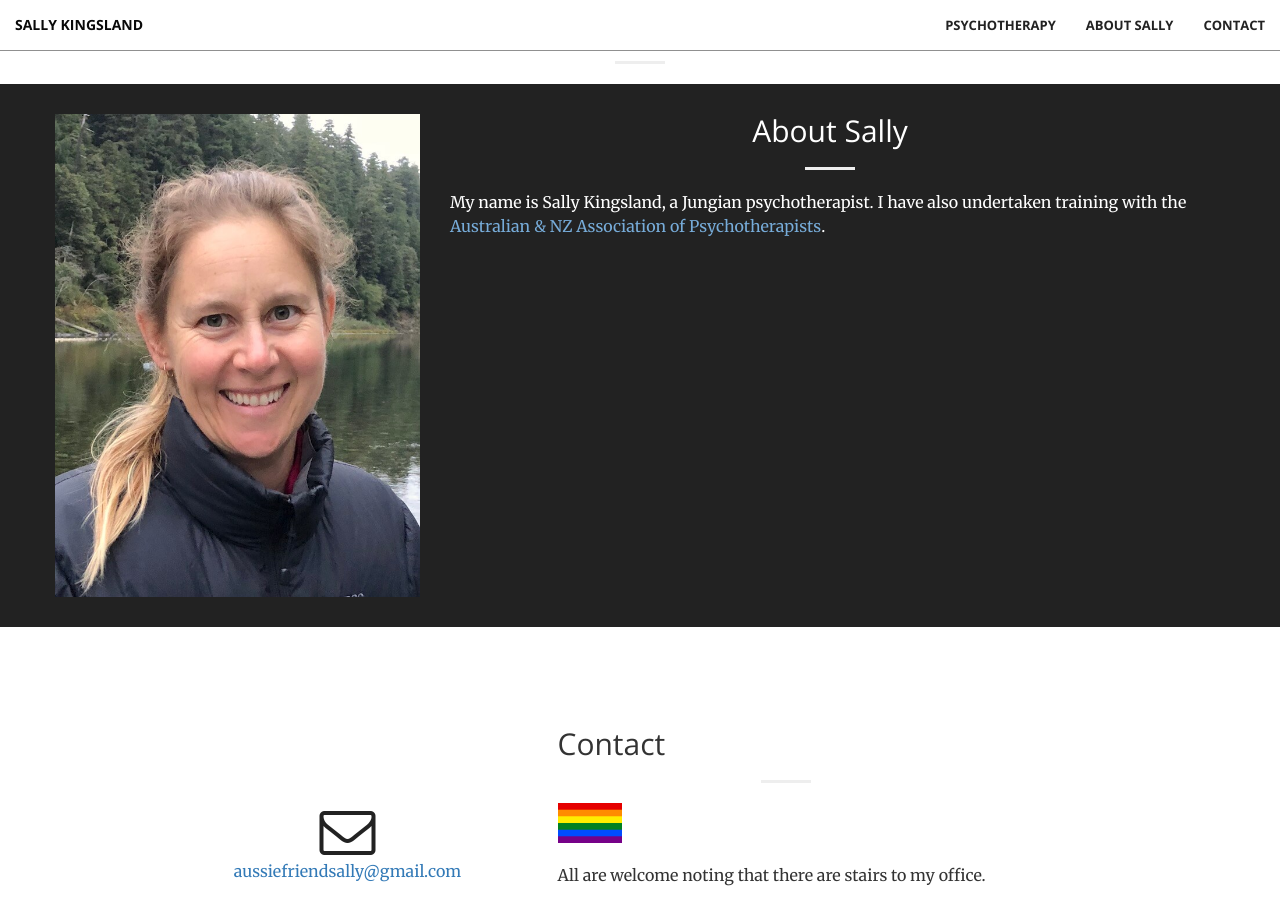
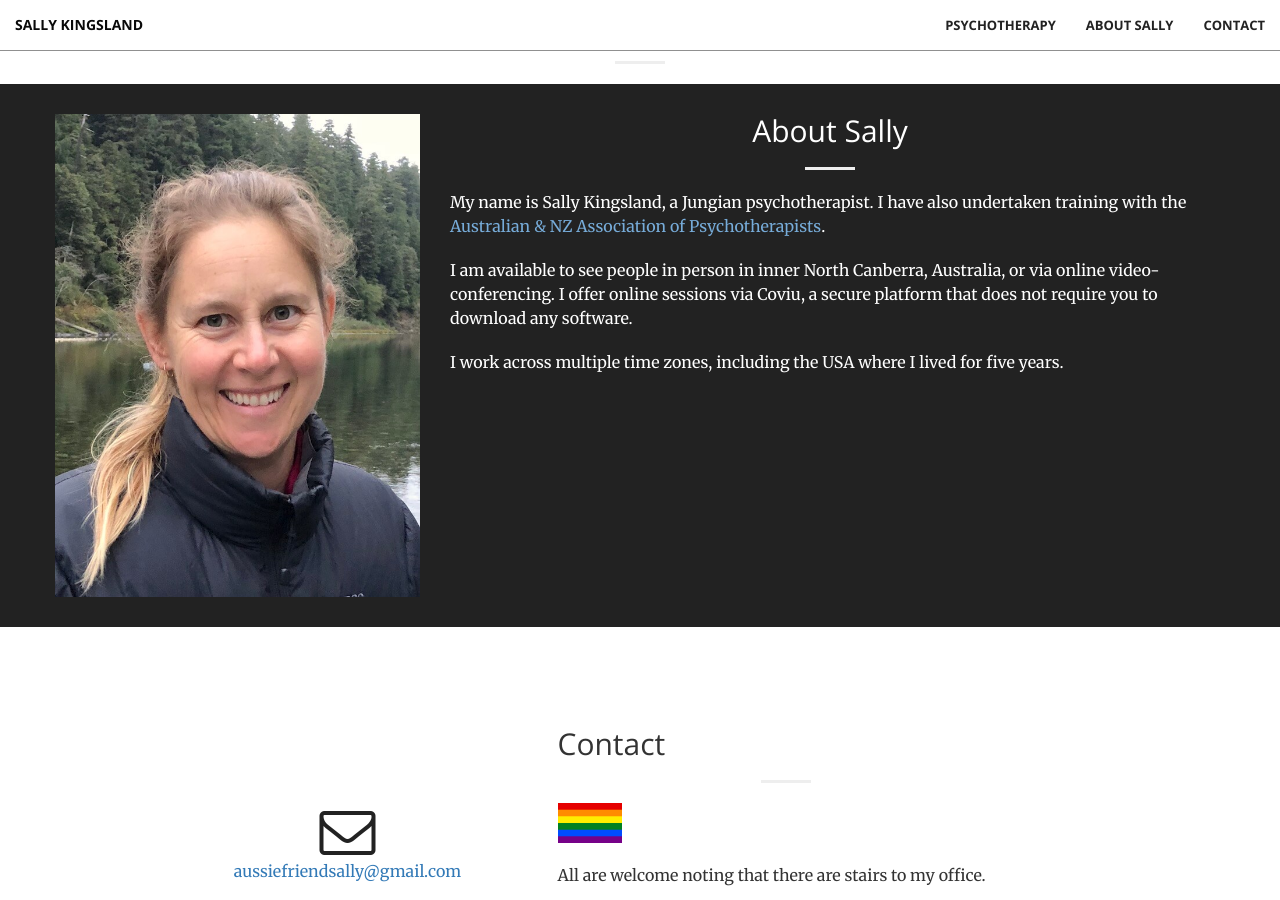
Before and after one commit to sallykingsland/sallykingsland.github.io, a Jekyll site: the page built from index.md, in a window 1280 px wide and 900 px high, scrolled down 1958 px. Built offline with Jekyll 4.4.1, drawn with Linux system fonts in a browser that asks for light colours; our own code applies the rules of GitHub Pages for plain Markdown files.

Commit message:
moving text from Contact to About

```diff
--- a/_includes/about.html
+++ b/_includes/about.html
@@ -11,6 +11,10 @@
 					My name is Sally Kingsland, a Jungian psychotherapist. I have also undertaken training with the
 					<a href="http://www.anzap.com.au/">Australian & NZ Association of Psychotherapists</a>.
 				</p>
+				<p>I am available to see people in person in inner North Canberra, Australia, or via online video-conferencing. I offer online sessions via Coviu, a secure platform that does not require you to download any software.</p>
+                <p>I work across multiple time zones, including the USA where I lived for five years.
+		</p>
+
 			</div>
 		</div>
     </div>
```
